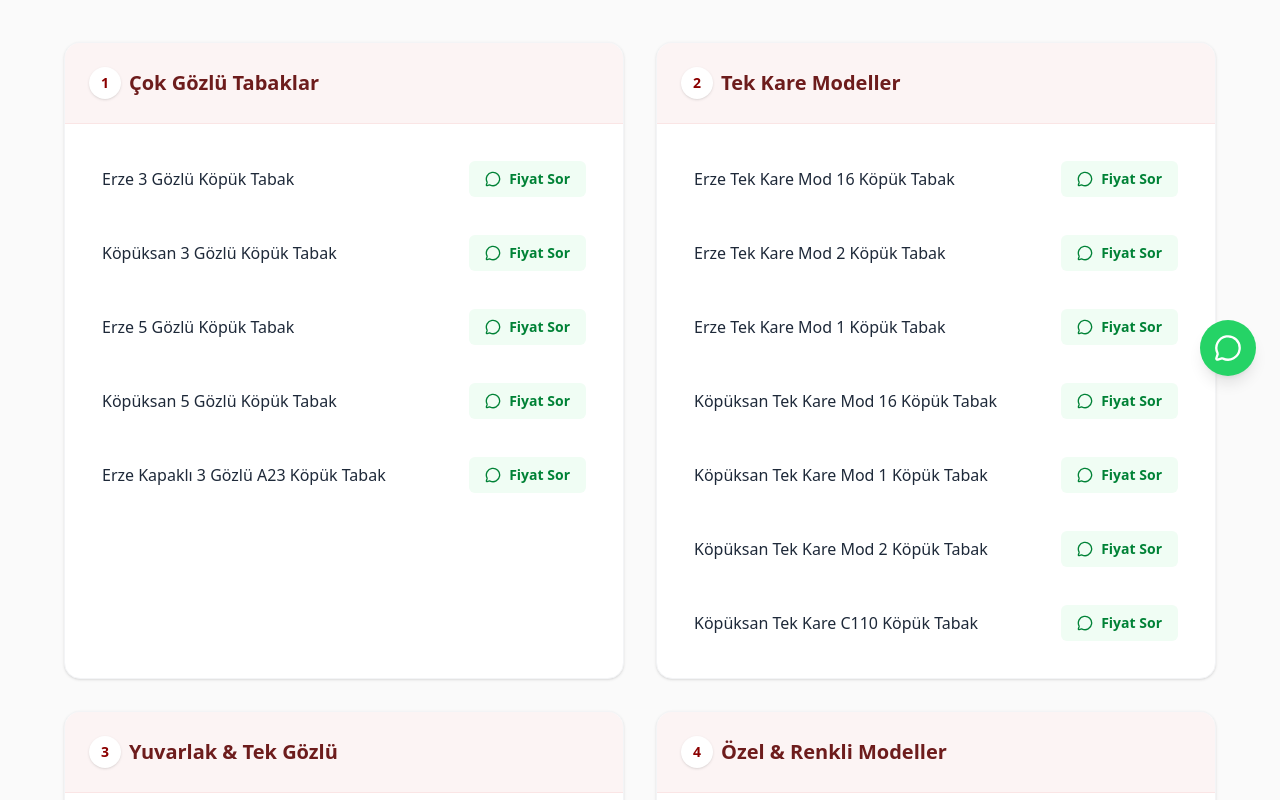
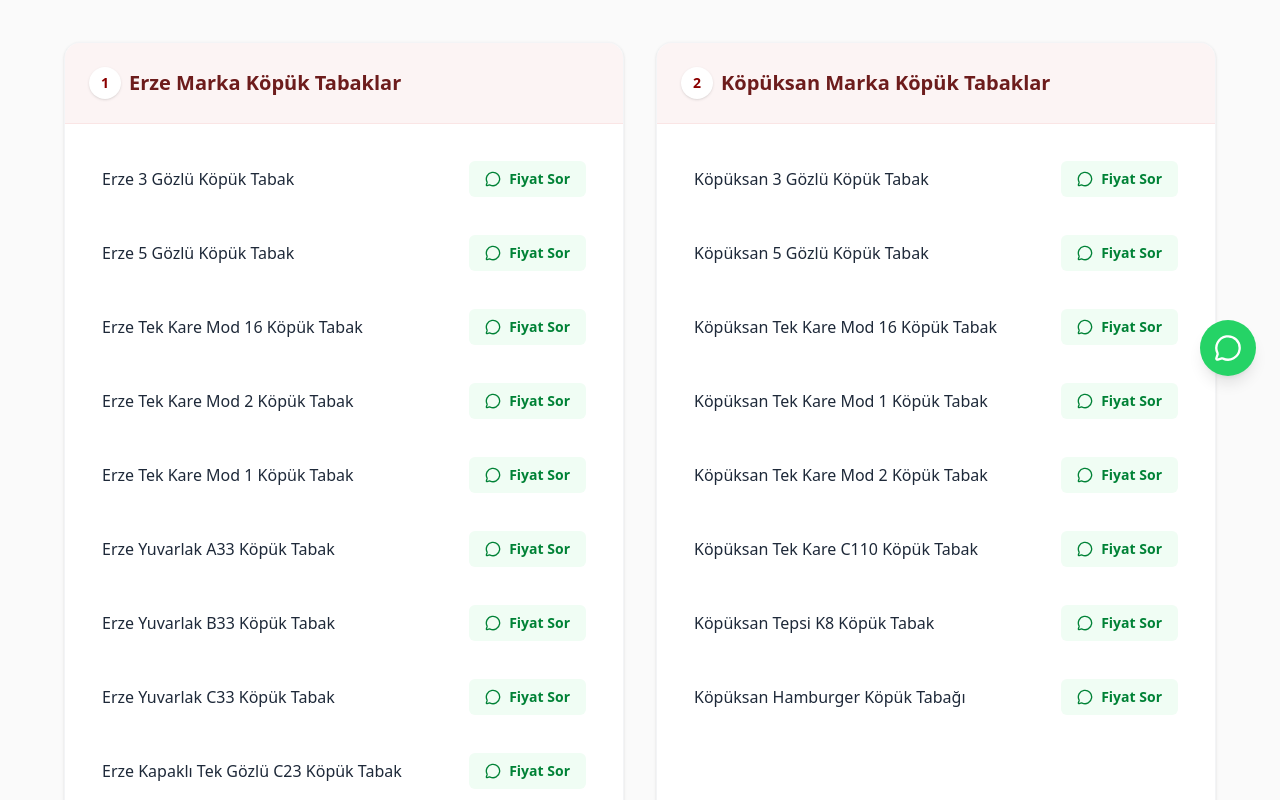
Before and after one commit to ardaeminoglu001-ship-it/aryaambalaj, a Next.js app: page /urunler/kopuk-tabak in a window 1280 px wide. Shown: the part 400-1200 px from the top of the page. Built offline with nearby package versions, Linux system fonts and the light colour scheme; a web font is replaced by a local one.

Commit message:
köpük çeşitinde düzenleme

```diff
--- a/src/app/urunler/kopuk-tabak/page.tsx
+++ b/src/app/urunler/kopuk-tabak/page.tsx
@@ -10,45 +10,40 @@
 export default function KopukTabakPage() {
     const products = [
         {
-            category: "Çok Gözlü Tabaklar",
+            category: "Erze Marka Köpük Tabaklar",
             items: [
                 "Erze 3 Gözlü Köpük Tabak",
-                "Köpüksan 3 Gözlü Köpük Tabak",
                 "Erze 5 Gözlü Köpük Tabak",
-                "Köpüksan 5 Gözlü Köpük Tabak",
-                "Erze Kapaklı 3 Gözlü A23 Köpük Tabak"
-            ]
-        },
-        {
-            category: "Tek Kare Modeller",
-            items: [
                 "Erze Tek Kare Mod 16 Köpük Tabak",
                 "Erze Tek Kare Mod 2 Köpük Tabak",
                 "Erze Tek Kare Mod 1 Köpük Tabak",
-                "Köpüksan Tek Kare Mod 16 Köpük Tabak",
-                "Köpüksan Tek Kare Mod 1 Köpük Tabak",
-                "Köpüksan Tek Kare Mod 2 Köpük Tabak",
-                "Köpüksan Tek Kare C110 Köpük Tabak"
-            ]
-        },
-        {
-            category: "Yuvarlak & Tek Gözlü",
-            items: [
                 "Erze Yuvarlak A33 Köpük Tabak",
                 "Erze Yuvarlak B33 Köpük Tabak",
                 "Erze Yuvarlak C33 Köpük Tabak",
                 "Erze Kapaklı Tek Gözlü C23 Köpük Tabak",
+                "Erze Kapaklı 3 Gözlü A23 Köpük Tabak",
                 "Erze Tek Gözlü Kapaklı Küçük D23"
             ]
         },
         {
-            category: "Özel & Renkli Modeller",
+            category: "Köpüksan Marka Köpük Tabaklar",
             items: [
+                "Köpüksan 3 Gözlü Köpük Tabak",
+                "Köpüksan 5 Gözlü Köpük Tabak",
+                "Köpüksan Tek Kare Mod 16 Köpük Tabak",
+                "Köpüksan Tek Kare Mod 1 Köpük Tabak",
+                "Köpüksan Tek Kare Mod 2 Köpük Tabak",
+                "Köpüksan Tek Kare C110 Köpük Tabak",
                 "Köpüksan Tepsi K8 Köpük Tabak",
-                "Köpüksan Hamburger Köpük Tabağı",
-                "Strafor Köpük Kasa",
+                "Köpüksan Hamburger Köpük Tabağı"
+            ]
+        },
+        {
+            category: "Diğer Köpük Tabaklar & Kaplar",
+            items: [
                 "Mod 16 Turuncu Köpük Tabak",
-                "Mod 1 Turuncu Köpük Tabak"
+                "Mod 1 Turuncu Köpük Tabak",
+                "Strafor Köpük Kasa"
             ]
         }
     ];
```
